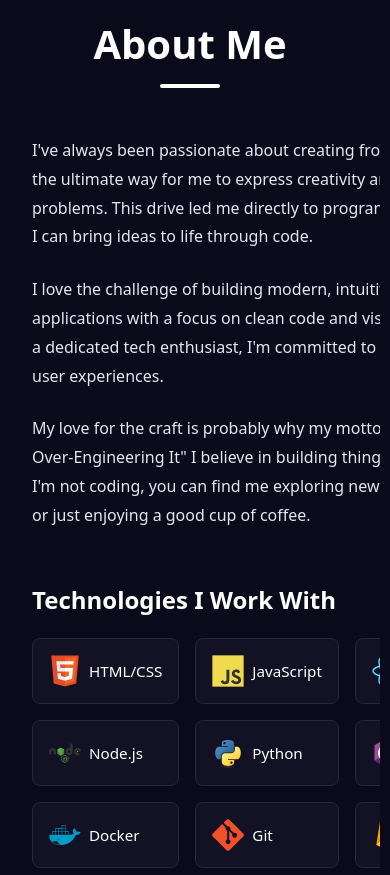
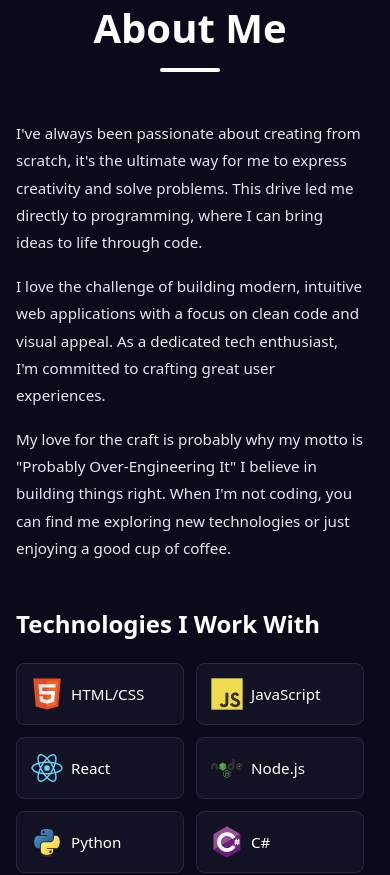
Before and after one commit to Ryukagu08/Portfolio, a React (Vite) app: page / in a window 390 px wide. Shown: the part 920-1795 px from the top of the page. Built offline with nearby package versions, Linux system fonts and the light colour scheme.

Commit message:
feat: enhance About section styles for better responsiveness on smaller screens

```diff
--- a/src/pages/About.css
+++ b/src/pages/About.css
@@ -87,6 +87,10 @@
 }
 
 @media (max-width: 768px) {
+  .about {
+    padding: 5rem 1rem 3rem;
+  }
+
   .about-content {
     grid-template-columns: 1fr;
     gap: 2rem;
@@ -99,4 +103,28 @@
   .about-text p {
     font-size: 1rem;
   }
+
+  .skills-grid {
+    grid-template-columns: 1fr 1fr;
+    gap: 0.75rem;
+  }
+
+  .skill-item {
+    padding: 0.875rem;
+  }
 }
+
+@media (max-width: 480px) {
+  .about {
+    padding: 5rem 1rem 2rem;
+  }
+
+  .section-title {
+    font-size: 1.75rem;
+  }
+
+  .about-text p {
+    font-size: 0.95rem;
+    margin-bottom: 1rem;
+  }
+}
```
